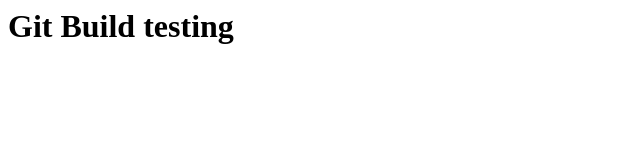
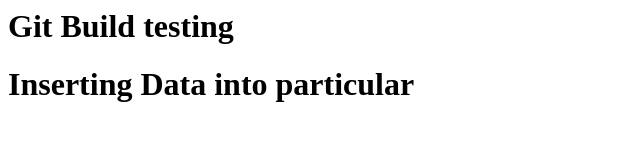
Before and after one commit to veerachari-git/myproject, a plain HTML site: page index.html in a window 1280 px wide. Shown: the whole page, without its empty margins (0-640 px from the left). Drawn offline with Linux system fonts and the light colour scheme.

Commit message:
Second Commit

```diff
--- a/index.html
+++ b/index.html
@@ -1 +1,2 @@
 <h1> Git Build testing </h1>
+<h1> Inserting Data into particular </h1>
```
